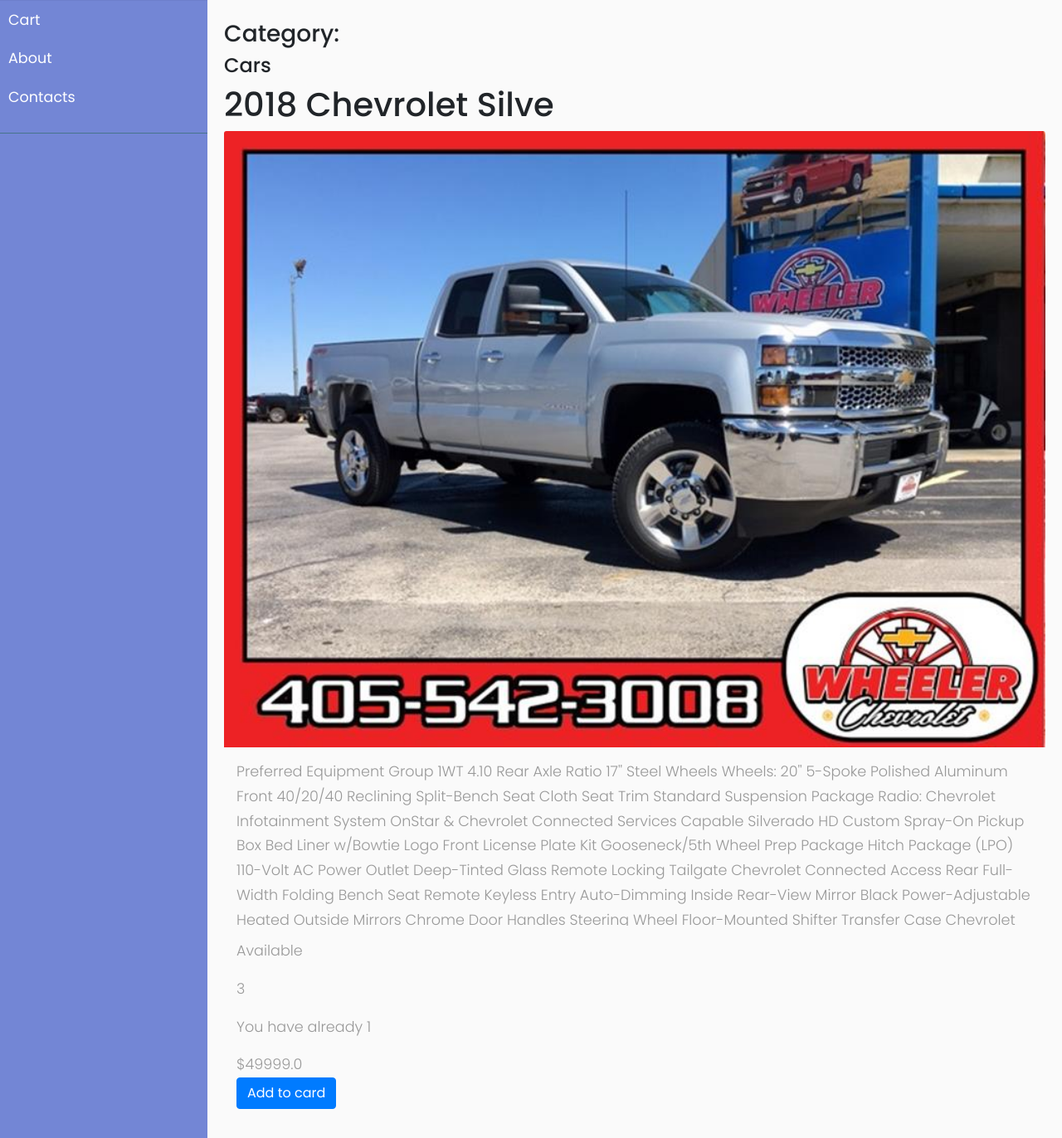
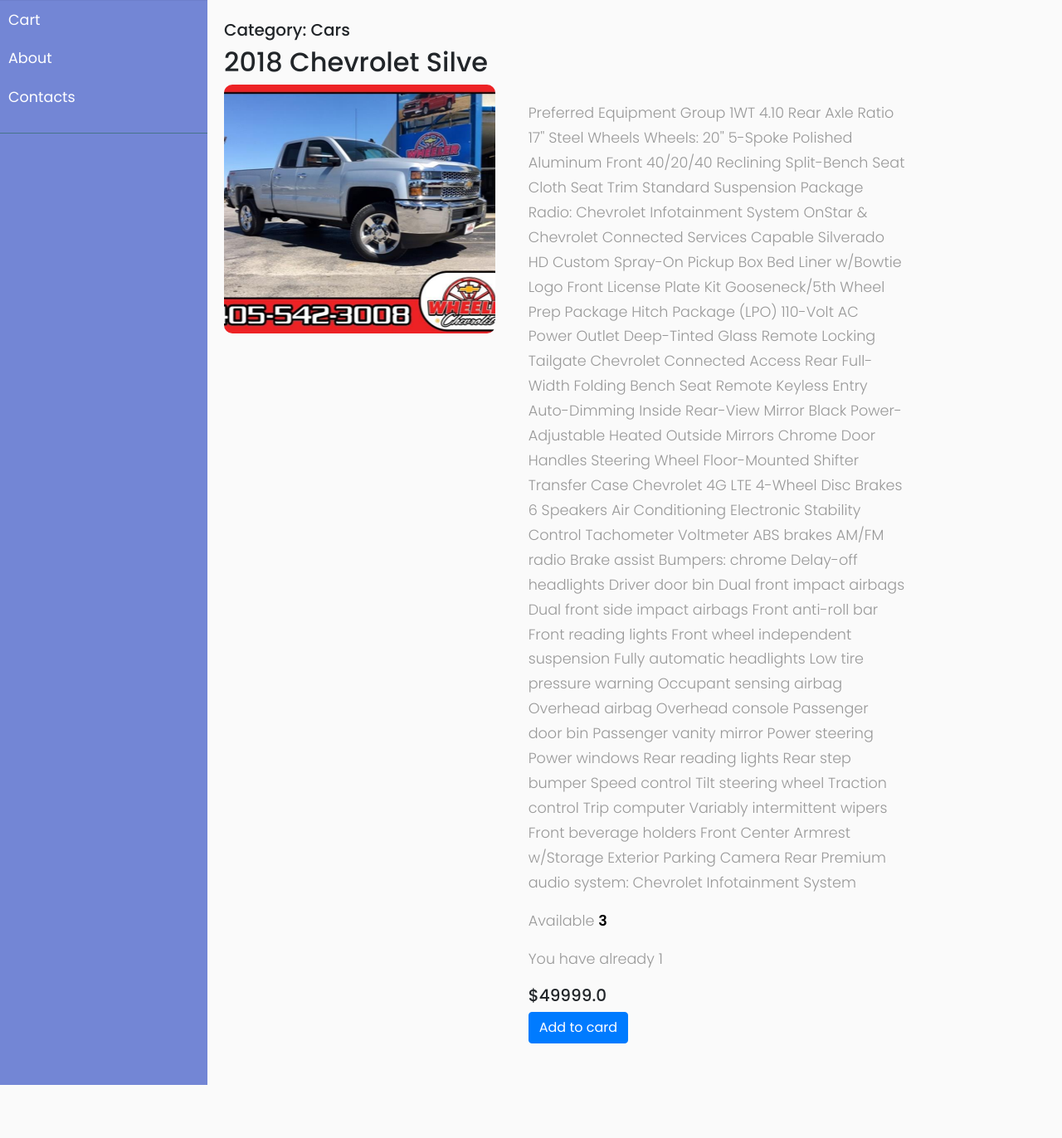
Before and after one commit to AlieksieievYurii/ShopDjango, a Django app: page /detail/1/ in a window 1280 px wide. Shown: the part 147-1519 px from the top of the page at 83% size. After the commit the page ends 1455 px from the top, so only its background shows below. Run offline with Django 3.2, Linux system fonts and the light colour scheme; data comes from the database, SQL or seed files in the repository; some libraries are stand-ins or nearby versions.

Commit message:
Fixed detailes mode and categories

```diff
--- a/shop/static/shop/style.css
+++ b/shop/static/shop/style.css
@@ -180,7 +180,7 @@
     width: 100%;
     background-repeat: no-repeat;
     background-position: 50%;
-    background-size: contain;
+    background-size: cover;
 }
 
 .product__card {
@@ -212,3 +212,31 @@
 {
     display: inline-block;
 }
+
+.detail__container
+{
+    display: flex;
+    justify-content: flex-start;
+}
+.detail__image {
+    height: 300px;
+    width: 33%;
+    background-repeat: no-repeat;
+    background-position: 50%;
+    background-size: cover;
+    border-radius: 10px;
+    max-width: 350px;
+}
+.detail__description {
+    width: 50%;
+    padding-left: 40px;
+    padding-top: 20px;
+    display: flex;
+    flex-direction: column;
+    justify-content: space-between;
+    padding-bottom: 0px;
+}
+.detail__description span {
+    font-weight: 600;
+    color: black;
+}
--- a/shop/templates/shop/detail.html
+++ b/shop/templates/shop/detail.html
@@ -2,26 +2,29 @@
 
 {% block content %}
 <div>
-    <h3>Category:</h3>
-    <h4>{{ category }}</h4>
-    <h1>{{ product.name }}</h1>
-    <img class="card-img-top" src="/static/shop/img/{{ product.img }}" alt="Product photo">
-    <div class="product__card__title">
-    <p class="productCard__description">{{product.description}}</p>
+    <h5>Category: {{ category }}</h5>
+    <h2>{{ product.name }}</h2>
+    <div class="detail__container">
+        <div class="detail__image" style="background-image: url(/static/shop/img/{{ product.img }})" ></div>
+        <div class="detail__description" >
+            <p>{{product.description}}</p>
             <div>
-        <p>Available</p>
-        <p>{{ product.available_count }}</p>
+                <p>Available <span>{{ product.available_count }}</span></p>
             </div>
             {% if is_in_cart %}
                 <p>You have already {{ count_in_cart }}</p>
             {% endif %}
             <div class="product__card__add">
-        <p>${{product.price}}</p>
+                <h5>${{product.price}}</h5>
                 <form action="/add_to_cart/{{product.id}}/" method='POST'>
                     {% csrf_token %}
                     <button class="btn btn-primary" type='submit'>Add to card</button>
                 </form>
             </div>
         </div>
+    </div>
+    <div class="product__card__title">
+    </div>
+</div>
 
 {% endblock content %}
--- a/shop/templates/shop/index.html
+++ b/shop/templates/shop/index.html
@@ -2,11 +2,11 @@
 {% load static %}
 {% block content %}
 <div>
-  <div class="product__container">
     {% if category %}
       <h1>{{category}}</h1>
       <br>
     {% endif %}
+  <div class="product__container">
     {% for item in products %}
       <div class="product__card">
         <div class="card" style="width: 18rem;">
```
Lines whose indentation alone changed are shown as unchanged.
